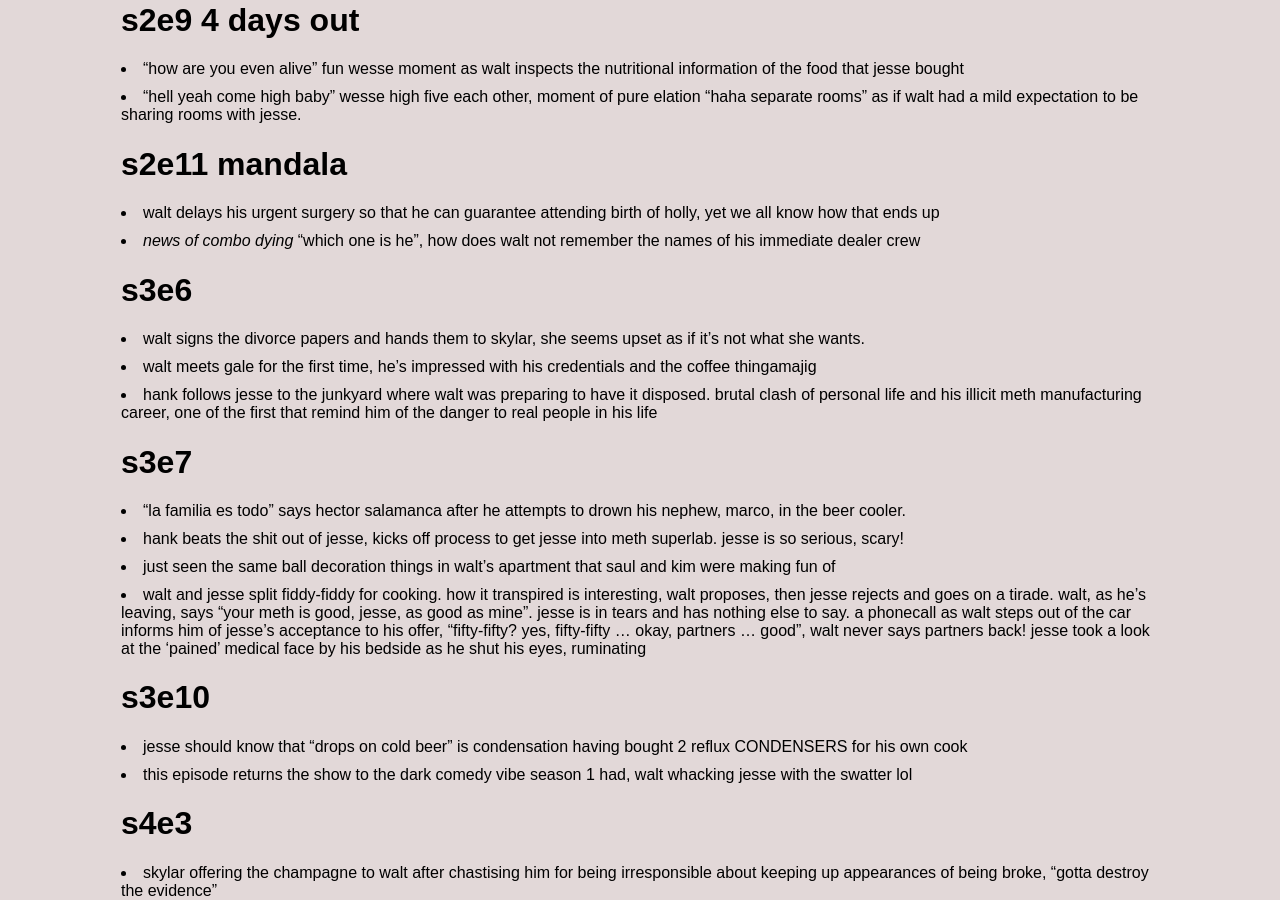
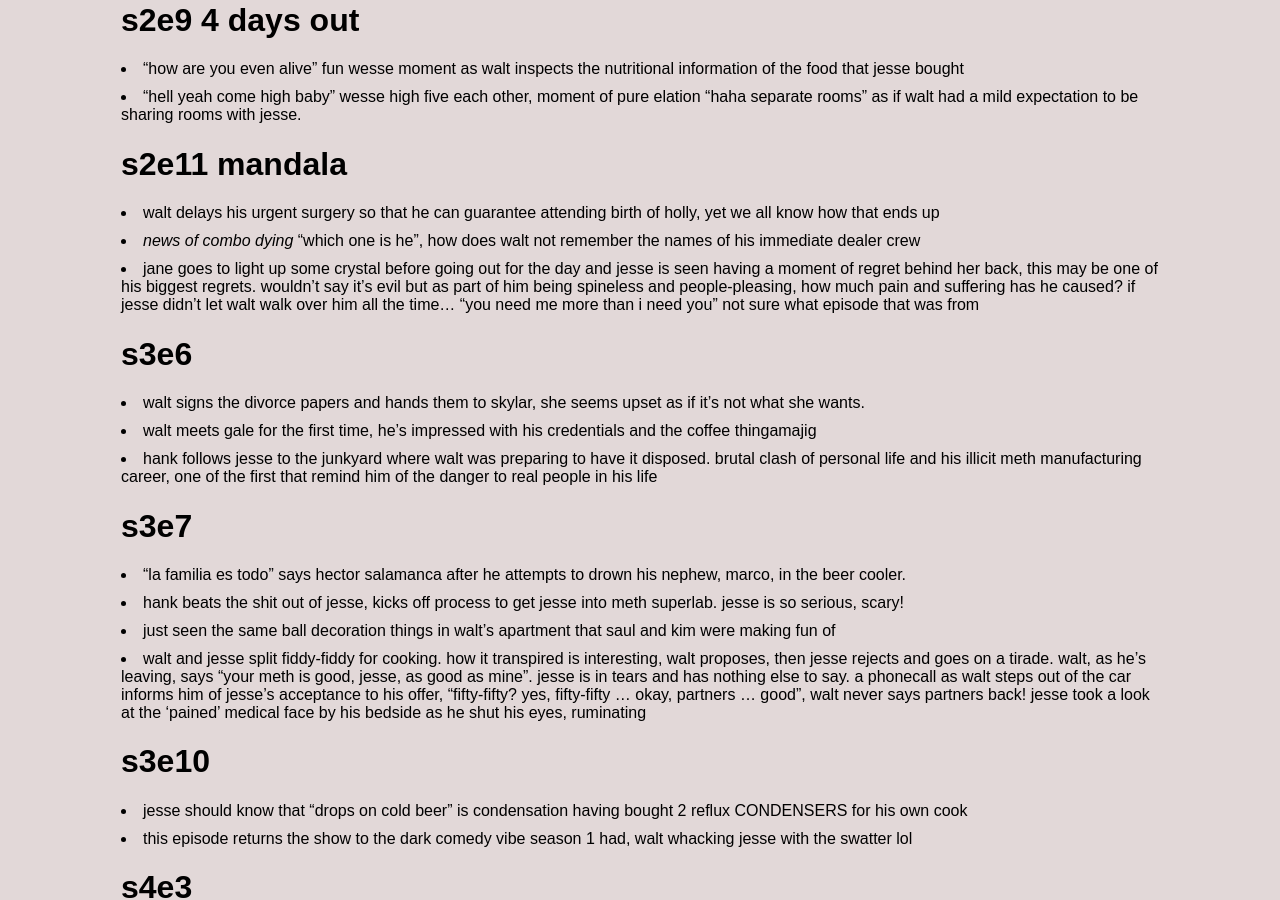
Before and after one commit to jsbaasi/jsbaasi.github.io, a Jekyll site: the page built from _posts/2026-06-08-breaking-bad-episodes.md, in a window 1280 px wide and 900 px high, scrolled down 1388 px. Built offline with Jekyll 4.4.1, drawn with Linux system fonts in a browser that asks for light colours.

Commit message:
vault backup: 2026-06-16 16:05:20

```diff
--- a/_posts/2026-06-08-breaking-bad-episodes.md
+++ b/_posts/2026-06-08-breaking-bad-episodes.md
@@ -33,6 +33,7 @@ permalink: /breaking-bad/
 # s2e11 mandala
 - walt delays his urgent surgery so that he can guarantee attending birth of holly, yet we all know how that ends up
 - *news of combo dying* "which one is he", how does walt not remember the names of his immediate dealer crew
+- jane goes to light up some crystal before going out for the day and jesse is seen having a moment of regret behind her back, this may be one of his biggest regrets. wouldn't say it's evil but as part of him being spineless and people-pleasing, how much pain and suffering has he caused? if jesse didn't let walt walk over him all the time... "you need me more than i need you" not sure what episode that was from
 # s3e6
 - walt signs the divorce papers and hands them to skylar, she seems upset as if it's not what she wants.
 - walt meets gale for the first time, he's impressed with his credentials and the coffee thingamajig
```
